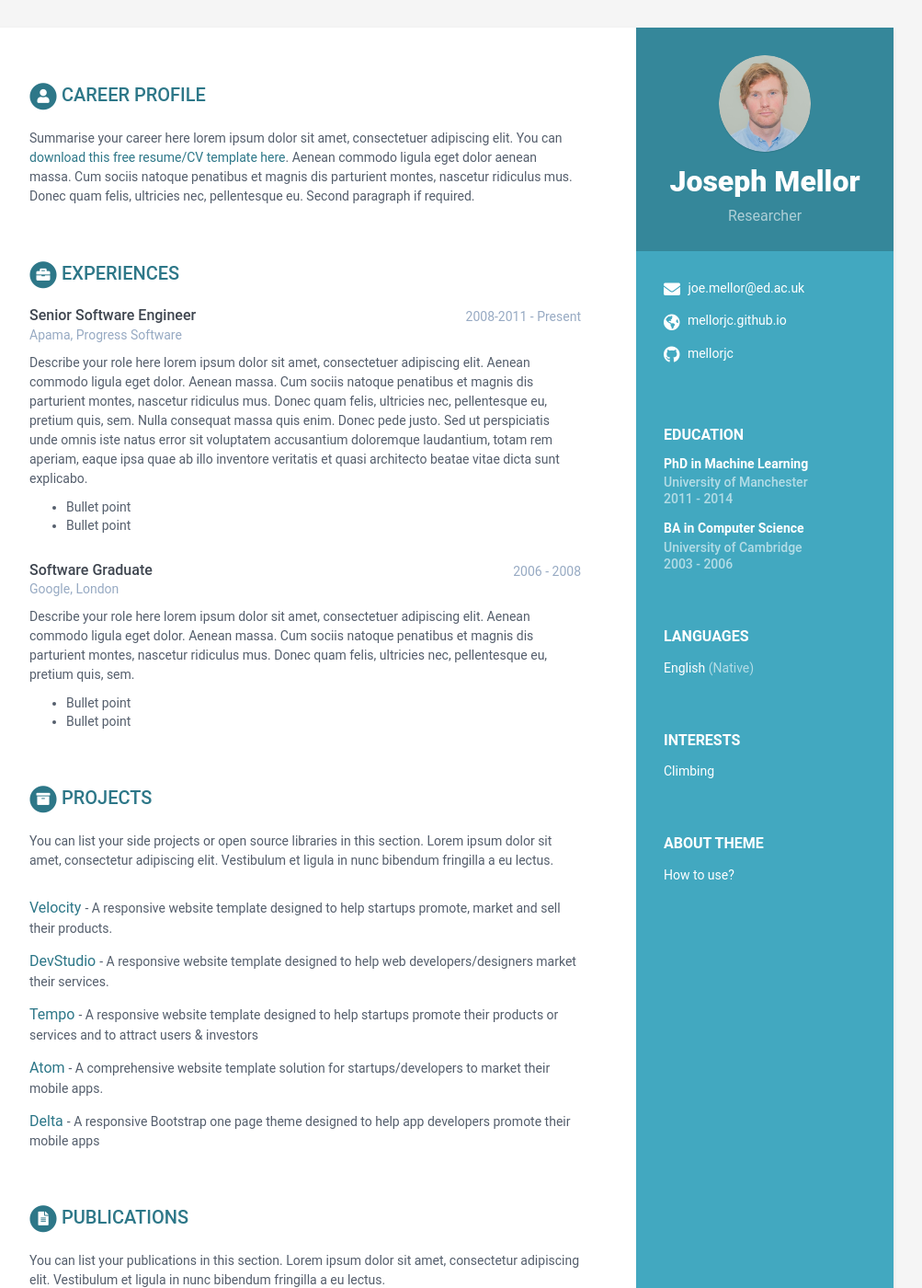
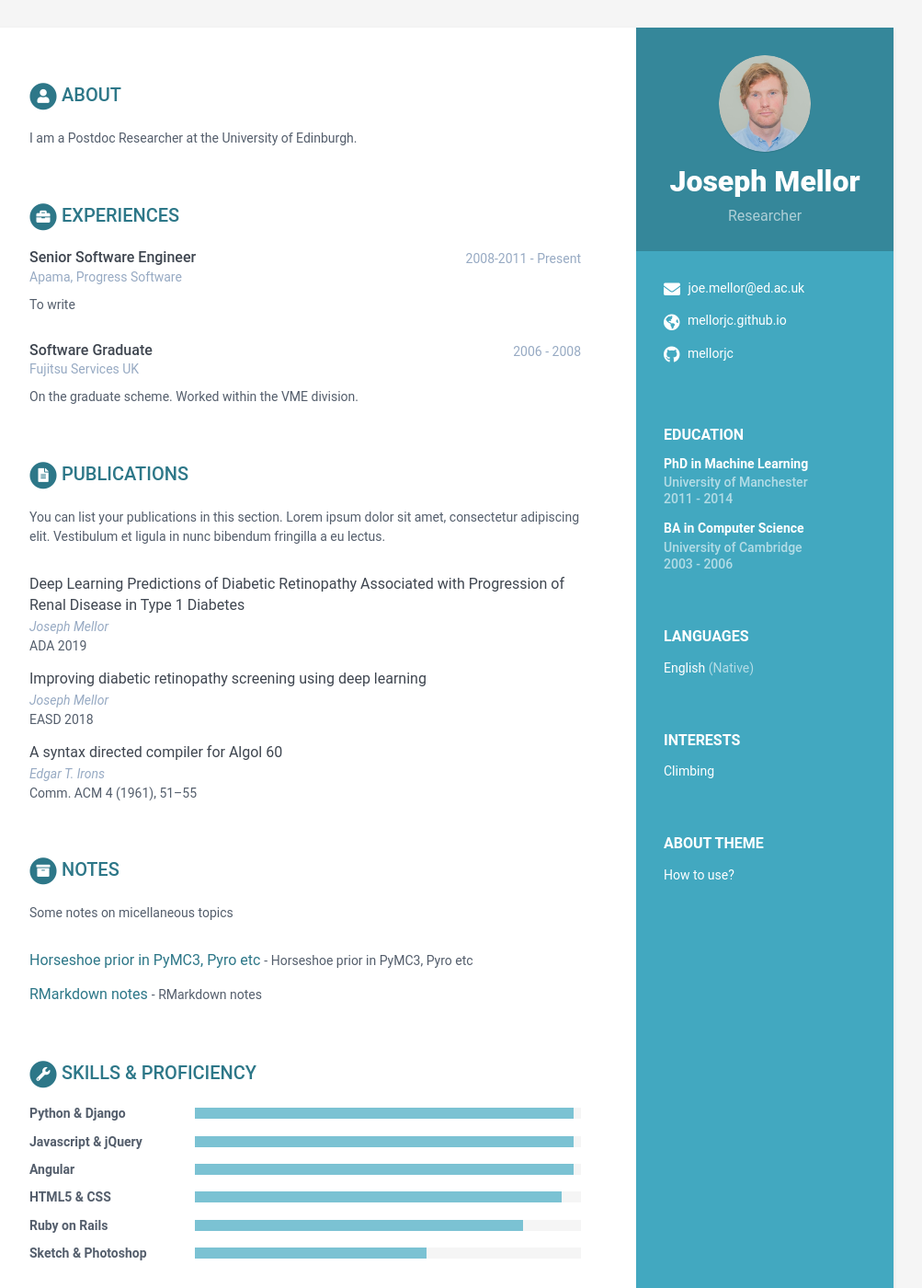
Before and after one commit to mellorjc/mellorjc.github.io, a Jekyll site: the page built from index.html, in a window 1280 px wide and 1400 px high. Shown: the whole window at 92% size, without its empty margins (168-1171 px from the left). Built offline with Jekyll 4.4.1, drawn with Linux system fonts in a browser that asks for light colours; some of the changed text lies outside the part shown.

Commit message:
update info

```diff
--- a/_data/data.yml
+++ b/_data/data.yml
@@ -33,14 +33,9 @@ sidebar:
         link:
 
 career-profile:
-    title: Career Profile
+    title: About
     summary: |
-      Summarise your career here lorem ipsum dolor sit amet, consectetuer
-      adipiscing elit. You can [download this free resume/CV template here]().
-      Aenean commodo ligula eget dolor aenean massa. Cum sociis natoque
-      penatibus et magnis dis parturient montes, nascetur ridiculus mus.
-      Donec quam felis, ultricies nec, pellentesque eu.
-      Second paragraph if required.
+      I am a Postdoc Researcher at the University of Edinburgh.
 education:
     - degree: PhD in Machine Learning
       university: University of Manchester
@@ -69,54 +64,24 @@ experiences:
       time: 2008-2011 - Present
       company: Apama, Progress Software
       details: |
-        Describe your role here lorem ipsum dolor sit amet, consectetuer
-        adipiscing elit. Aenean commodo ligula eget dolor. Aenean massa.
-        Cum sociis natoque penatibus et magnis dis parturient montes,
-        nascetur ridiculus mus. Donec quam felis, ultricies nec,
-        pellentesque eu, pretium quis, sem. Nulla consequat massa quis
-        enim. Donec pede justo. Sed ut perspiciatis unde omnis iste natus
-        error sit voluptatem accusantium doloremque laudantium, totam rem
-        aperiam, eaque ipsa quae ab illo inventore veritatis et quasi
-        architecto beatae vitae dicta sunt explicabo.
-          - Bullet point
-          - Bullet point
+             To write
     - role: Software Graduate
       time: 2006 - 2008
-      company: Google, London
+      company: Fujitsu Services UK
       details: |
-        Describe your role here lorem ipsum dolor sit amet, consectetuer
-        adipiscing elit. Aenean commodo ligula eget dolor. Aenean massa.
-        Cum sociis natoque penatibus et magnis dis parturient montes,
-        nascetur ridiculus mus. Donec quam felis, ultricies nec,
-        pellentesque eu, pretium quis, sem.
-          - Bullet point
-          - Bullet point
+              On the graduate scheme. Worked within the VME division.
 projects:
-    title: Projects
+    title: Notes
     intro: >
-      You can list your side projects or open source libraries in this
-      section. Lorem ipsum dolor sit amet, consectetur adipiscing elit.
-      Vestibulum et ligula in nunc bibendum fringilla a eu lectus.
+            Some notes on micellaneous topics
     assignments:
-      - title: Velocity
-        link: "#hook"
-        tagline: "A responsive website template designed to help startups promote, market and sell their products."
+      - title: "Horseshoe prior in PyMC3, Pyro etc"
+        link: "#HorseshoePriorswithpymc3.html"
+        tagline: "Horseshoe prior in PyMC3, Pyro etc"
 
-      - title: DevStudio
-        link: "#"
-        tagline: "A responsive website template designed to help web developers/designers market their services."
-
-      - title: Tempo
-        link: "#"
-        tagline: "A responsive website template designed to help startups promote their products or services and to attract users &amp; investors"
-
-      - title: Atom
-        link: "#"
-        tagline: "A comprehensive website template solution for startups/developers to market their mobile apps."
-
-      - title: Delta
-        link: "#"
-        tagline: "A responsive Bootstrap one page theme designed to help app developers promote their mobile apps"
+      - title: RMarkdown notes
+        link: "#rmarkdown.html"
+        tagline: "RMarkdown notes"
 
 publications:
     title: Publications
@@ -125,13 +90,13 @@ publications:
       amet, consectetur adipiscing elit. Vestibulum et ligula in nunc
       bibendum fringilla a eu lectus.
     papers:
-      - title: The Art of Computer Programming
-        authors: Donald E. Knuth
-        conference: Addison-Wesley, 1968
+      - title: "Deep Learning Predictions of Diabetic Retinopathy Associated with Progression of Renal Disease in Type 1 Diabetes"
+        authors: Joseph Mellor
+        conference: "ADA 2019"
 
-      - title: "Genetic Programming III: Darwinian Invention &amp; Problem Solving"
-        authors: Koza, J.R., Andre, D., Bennett, F.H., Keane, M.A.
-        conference: "Morgan Kaufmann Publishers Inc., San Francisco, CA, USA, 1st edn. (1999)"
+      - title: "Improving diabetic retinopathy screening using deep learning"
+        authors: Joseph Mellor
+        conference: "EASD 2018"
 
       - title: A syntax directed compiler for Algol 60
         authors: Edgar T. Irons
--- a/index.html
+++ b/index.html
@@ -11,8 +11,9 @@ layout: default
 
 {% include experiences.html %}
 
-{% include projects.html %}
 
 {% include publications.html %}
 
+{% include projects.html %}
+
 {% include skills.html %}
```
